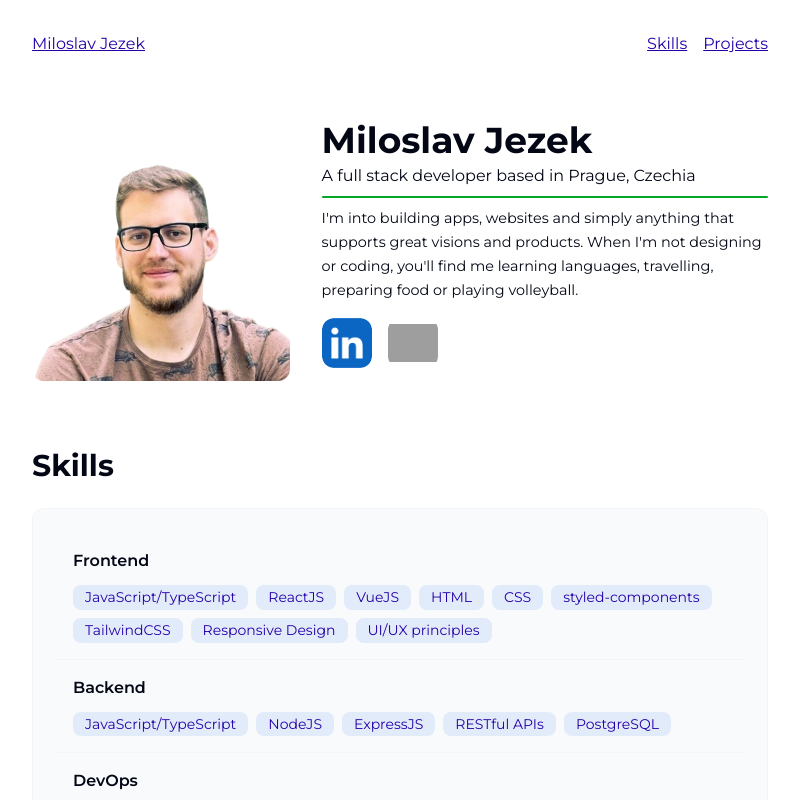
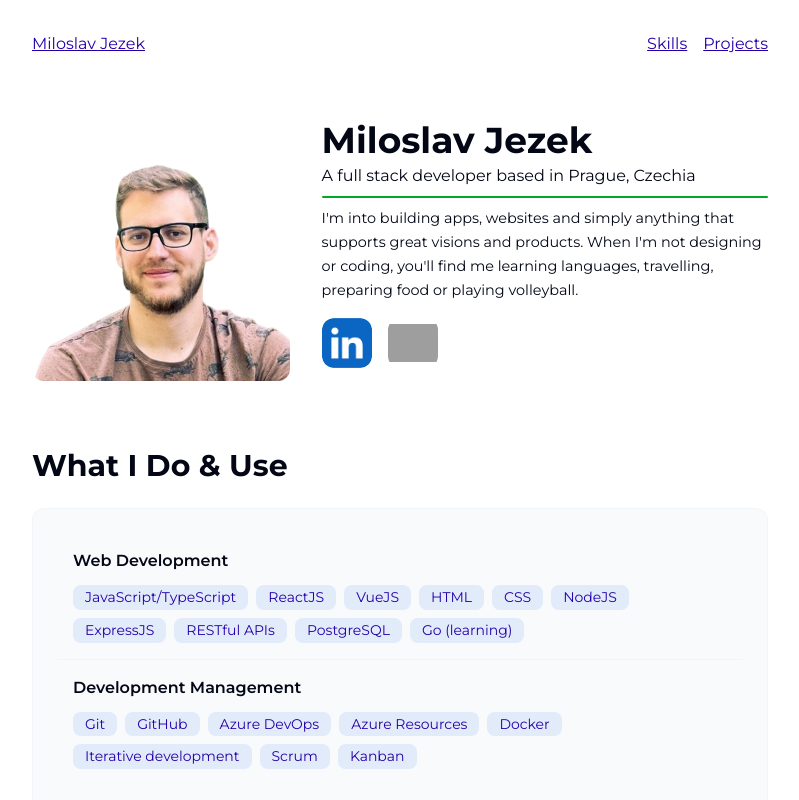
Before and after one commit to milojezek/portfolio, a Vue app: page / in a window 1280 px wide. Shown: the top 800 px of the page, without its empty margins (240-1039 px from the left). Built offline with nearby package versions, Linux system fonts and the light colour scheme; grey boxes are pictures that could not be loaded.

Commit message:
Make title and content of skills section clearer and more accurate

```diff
--- a/src/components/main/skills/SkillsSection.vue
+++ b/src/components/main/skills/SkillsSection.vue
@@ -1,11 +1,9 @@
 <template>
   <section id="skills-section" class="skills-section">
-    <h2>Skills</h2>
+    <h2>What I Do & Use</h2>
     <div class="skills-container">
-      <SkillArea title="Frontend" :skills="frontend" />
-      <SkillArea title="Backend" :skills="backend" />
-      <SkillArea title="DevOps" :skills="devops" />
-      <SkillArea title="Work Management" :skills="workManagement" />
+      <SkillArea title="Web Development" :skills="webDevelopment" />
+      <SkillArea title="Development Management" :skills="devManagement" />
     </div>
   </section>
 </template>
@@ -22,26 +20,28 @@ export default {
   },
   data() {
     return {
-      frontend: [
+      webDevelopment: [
         "JavaScript/TypeScript",
         "ReactJS",
         "VueJS",
         "HTML",
         "CSS",
-        "styled-components",
-        "TailwindCSS",
-        "Responsive Design",
-        "UI/UX principles",
-      ],
-      backend: [
-        "JavaScript/TypeScript",
         "NodeJS",
         "ExpressJS",
         "RESTful APIs",
         "PostgreSQL",
+        "Go (learning)",
       ],
-      devops: ["Git", "GitHub", "Azure DevOps", "Azure Resources"],
-      workManagement: ["Iterative development", "Scrum", "Kanban"],
+      devManagement: [
+        "Git",
+        "GitHub",
+        "Azure DevOps",
+        "Azure Resources",
+        "Docker",
+        "Iterative development",
+        "Scrum",
+        "Kanban",
+      ],
     };
   },
 };
```
